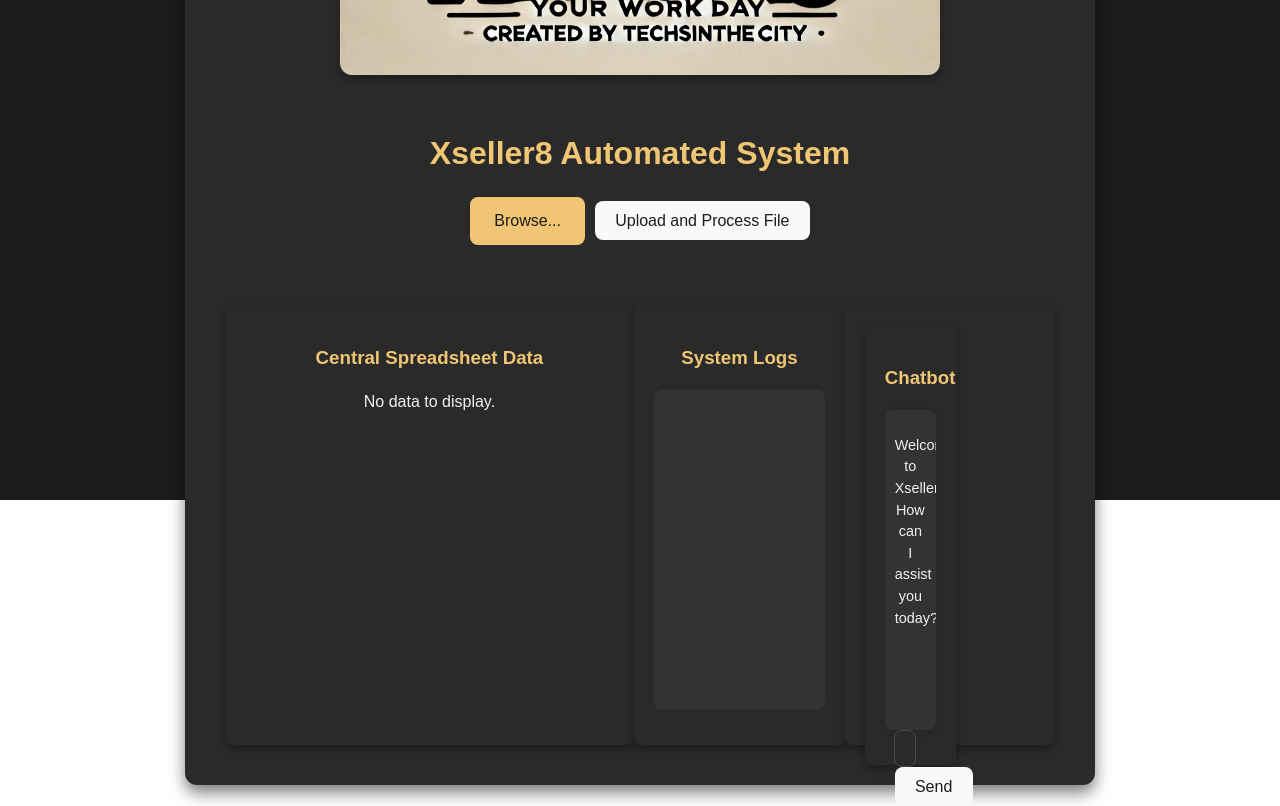
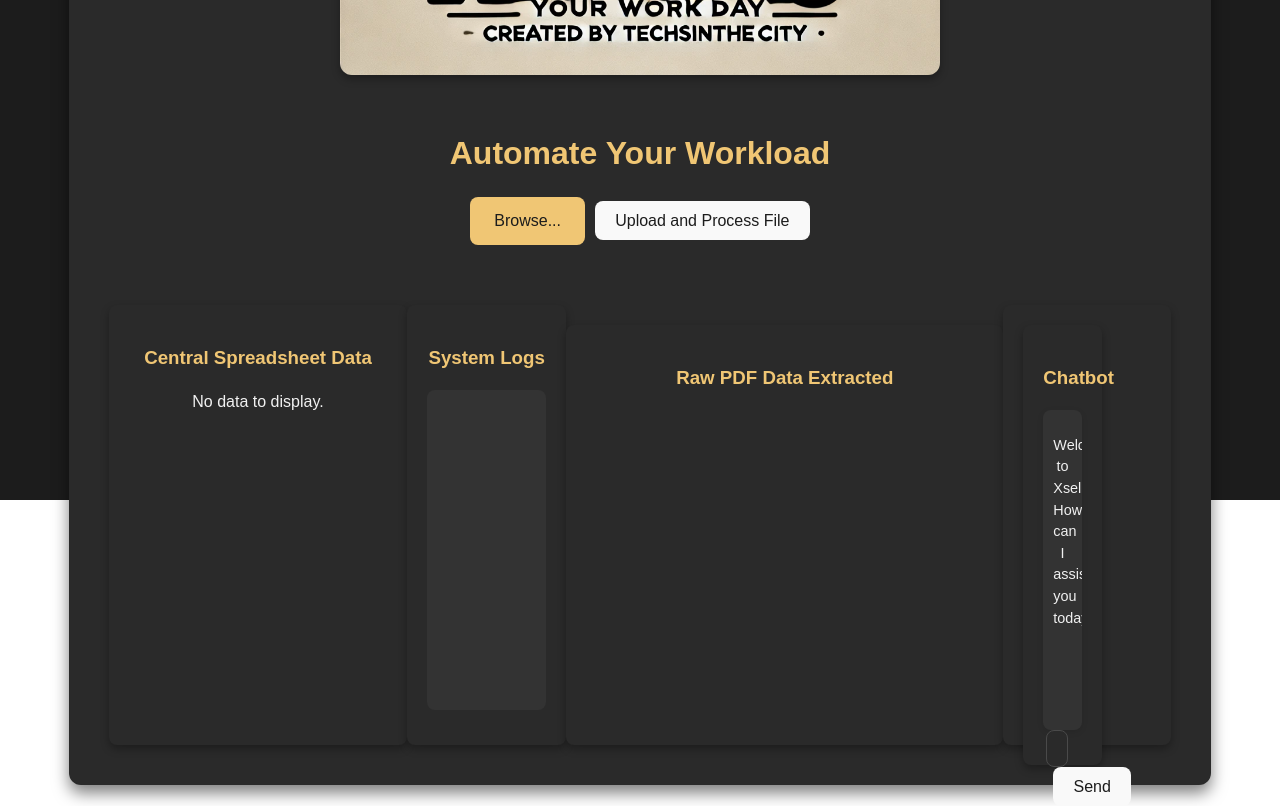
Before and after one commit to TechsNtheCity940/PriceXseller8, a React (Vite) app in the folder xseller8-vite/: page / in a window 1280 px wide. Shown: the part 300-1106 px from the top of the page. Built offline with nearby package versions, Linux system fonts and the light colour scheme.

Commit message:
updated ui with logo and dark theme

```diff
--- a/xseller8-vite/src/App.css
+++ b/xseller8-vite/src/App.css
@@ -175,3 +175,21 @@
   color: #f1f1f1;  /* Ensure logs are visible */
   font-size: 0.9rem;
 }
+
+/* Raw PDF Data Styling */
+.raw-data-container {
+  width: 100%;
+  margin-top: 20px;
+  background-color: #2a2a2a;
+  padding: 20px;
+  border-radius: 8px;
+  box-shadow: 0 4px 8px rgba(0, 0, 0, 0.3);
+  color: #f1f1f1;  /* Ensure text remains readable */
+}
+
+.raw-data p {
+  margin: 5px 0;
+  color: #f1f1f1;  /* Ensure the text is readable */
+  font-size: 0.9rem;
+  line-height: 1.4rem;
+}
--- a/xseller8-vite/src/App.jsx
+++ b/xseller8-vite/src/App.jsx
@@ -12,6 +12,7 @@
   const [spreadsheetData, setSpreadsheetData] = useState([]);
   const [logs, setLogs] = useState([]);
   const [chatLog, setChatLog] = useState('');
+  const [rawPDFData, setRawPDFData] = useState([]); // To hold the raw PDF data
 
   // Add log entries
   const addLog = (log) => {
@@ -42,6 +43,9 @@
       .then((response) => {
         setMessage(response.data.message);
         addLog('File uploaded and processed: ' + response.data.message);
+
+        // Set the raw PDF data to display
+        setRawPDFData(response.data.extractedData.rawData);
         loadSpreadsheet();
       })
       .catch((error) => {
@@ -81,8 +85,7 @@
     <div className="App">
       {/* Branding Image */}
       <img src="/Xseller8Logo1.png" alt="Techs in the City" className="branding-image" />
-
-      <h2>Xseller8 Automated System</h2>
+      <h2>Automate Your Workload</h2>
 
       {/* Custom button for file upload */}
       <input type="file" id="file" onChange={onFileChange} />
@@ -103,6 +106,16 @@
           <InfoPanel logs={logs} />
         </div>
 
+        {/* Raw PDF Data Display */}
+        <div className="raw-data-container">
+          <h3>Raw PDF Data Extracted</h3>
+          <div className="raw-data">
+            {rawPDFData.map((line, index) => (
+              <p key={index}>{line}</p>
+            ))}
+          </div>
+        </div>
+
         {/* Chatbot */}
         <div className="chatbot-container">
           <Chatbot log={chatLog} />
```
Also changed, not shown: 1 other file (tests, documents, lock files or other folders).
